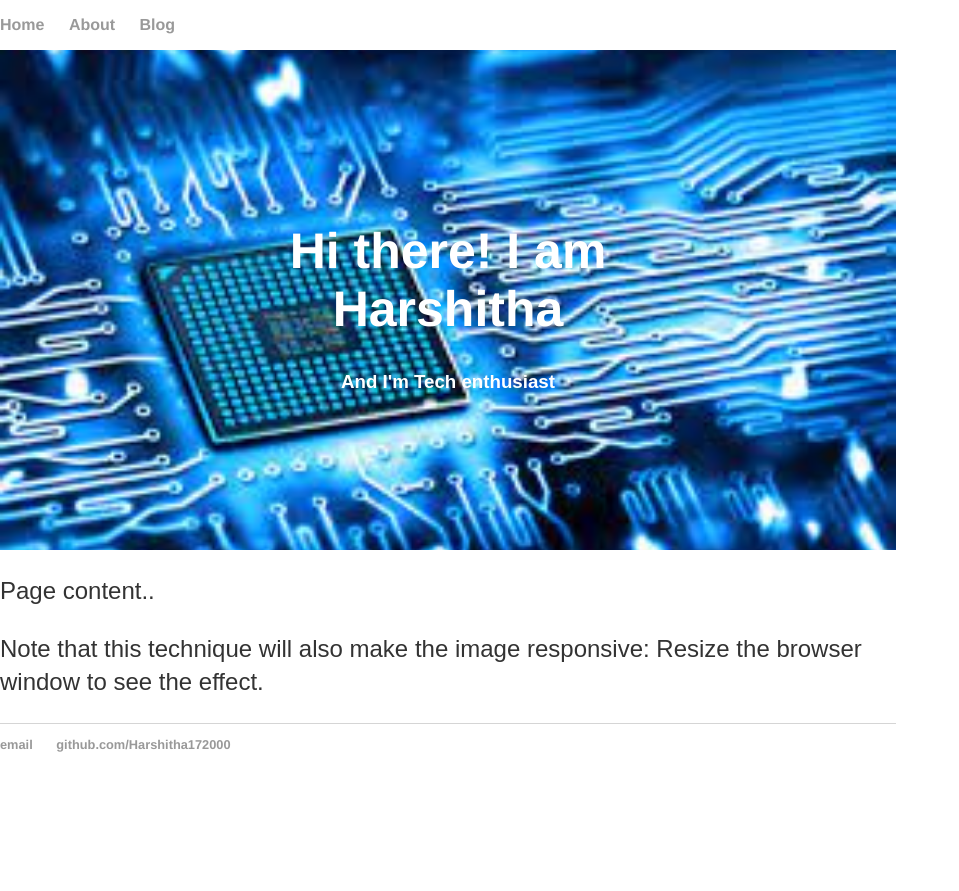
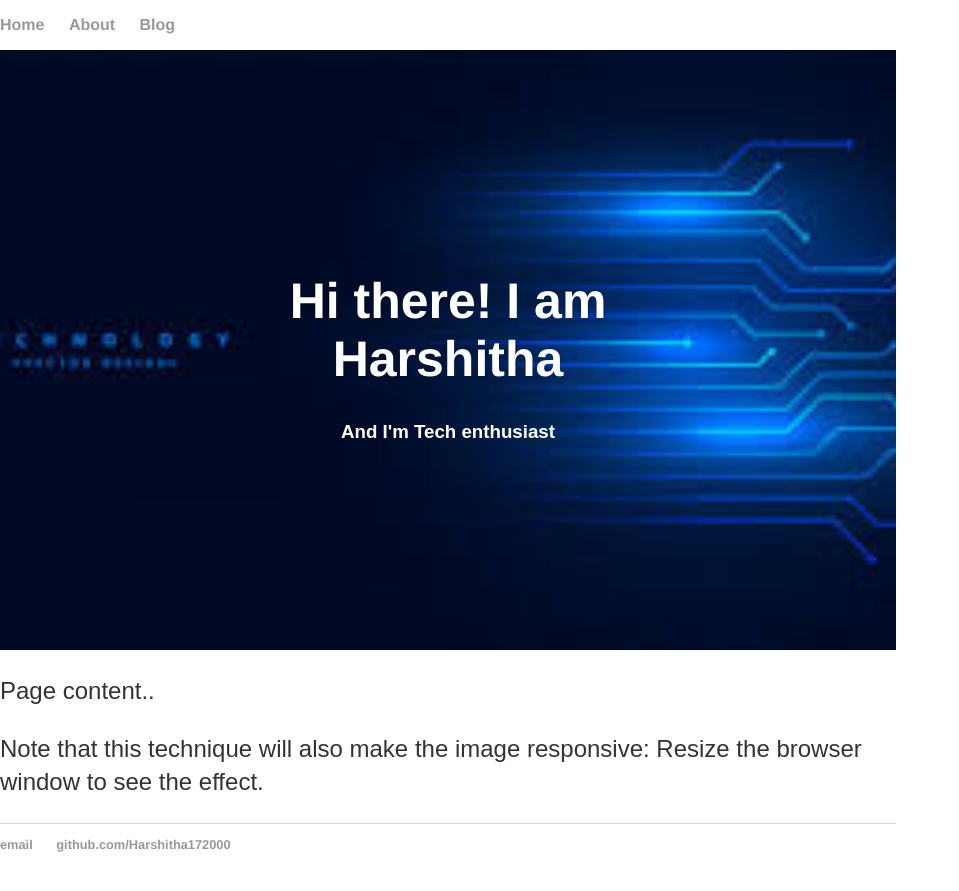
Before and after one commit to Harshitha172000/harshitha172000.github.io, a Jekyll site: the page built from index.html, in a window 1280 px wide. Shown: the top 891 px of the page, without its empty margins (0-959 px from the left). Built offline with Jekyll 4.4.1, drawn with Linux system fonts in a browser that asks for light colours.

Commit message:
Update index.html

```diff
--- a/index.html
+++ b/index.html
@@ -13,9 +13,9 @@
 }
 
 .hero-image {
-  background-image: url("/images/chip.png");
+  background-image: url("/images/tech.png");
   background-color: #cccccc;
-  height: 500px;
+  height: 600px;
   background-position: center;
   background-repeat: no-repeat;
   background-size: cover;
```
